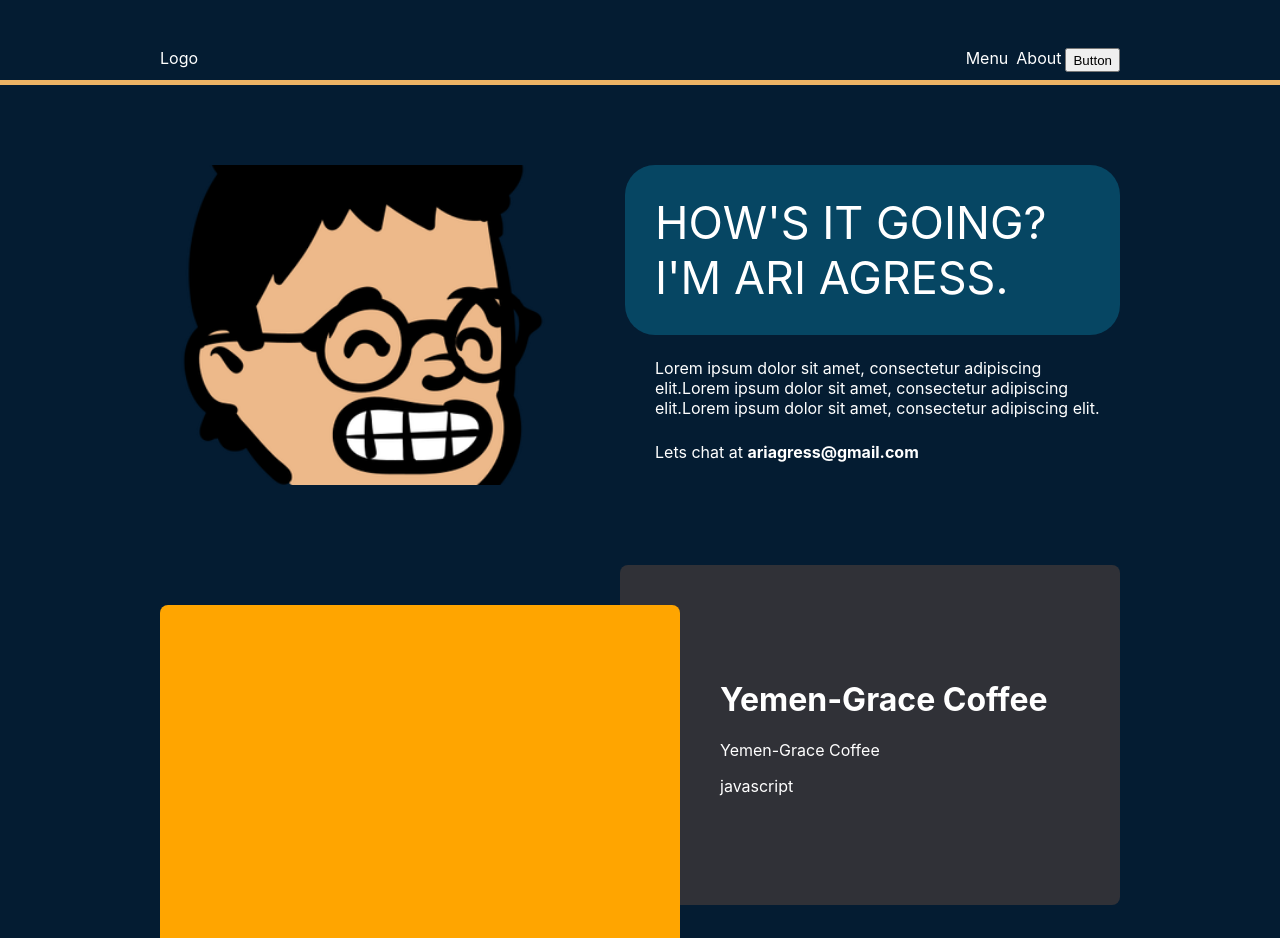
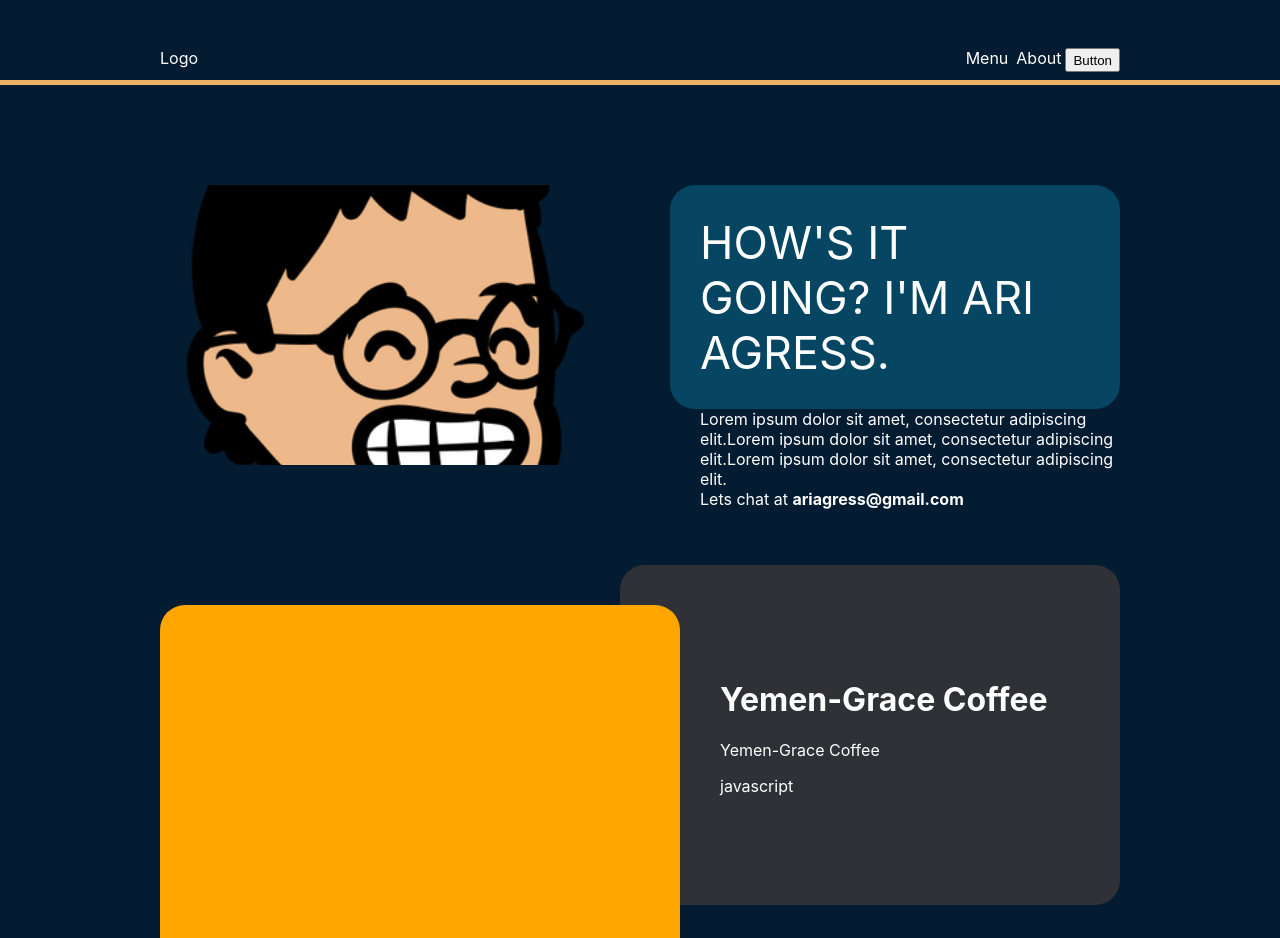
Before and after one commit to AriAgress/AriA_Portfolio, a React (Create React App) app: page /about in a window 1280 px wide. Shown: the top 938 px of the page. Built offline with nearby package versions, Linux system fonts and the light colour scheme.

Commit message:
Add(Projects): Logic to flip alternating boxes

```diff
--- a/src/Components/Body/Body.js
+++ b/src/Components/Body/Body.js
@@ -24,12 +24,12 @@ const BodyContainer = styled.div`
   flex-flow: row;
   justify-content: space-between;
 
-  margin-top: 10vh;
-  margin-bottom: 10vh;
+  margin-top: 100px;
+  margin-bottom: 100px;
 `;
 
 const ImgContainer = styled.div`
-  width: 45%;
+  width: 50%;
 `;
 
 const Img = styled.div`
@@ -42,7 +42,7 @@ const Img = styled.div`
 `;
 
 const TextContainer = styled.div`
-  width: 55%;
+  width: 50%;
 
   display: flex;
   flex-flow: column;
--- a/src/Components/Body/QuoteBox/QuoteBox.js
+++ b/src/Components/Body/QuoteBox/QuoteBox.js
@@ -5,7 +5,7 @@ const DialogBox = styled.div`
   height: 80%;
   width: 100%;
   background-color: #064663;
-  border-radius: 30px;
+  border-radius: 25px;
 
   display: flex;
   justify-content: center;
--- a/src/Components/Projects/Projects.js
+++ b/src/Components/Projects/Projects.js
@@ -1,5 +1,5 @@
 import React from 'react';
-import { projects, even } from '../../Utils/ProjectObjects';
+import { projects } from '../../Utils/ProjectObjects';
 import styled from 'styled-components';
 
 const ProjectsWrapper = styled.div`
@@ -8,6 +8,7 @@ const ProjectsWrapper = styled.div`
   align-items: center;
   justify-content: center;
 `;
+
 const ProjectsContainer = styled.div`
   width: 100%;
   max-width: 960px;
@@ -17,16 +18,18 @@ const ProjectsContainer = styled.div`
   flex-flow: ${props => (props.even ? 'row-reverse' : 'row')};
   align-items: center;
   justify-content: center;
-  margin-bottom: 10vh;
+  margin-bottom: 100px;
 `;
+
 const ProjectImg = styled.div`
   width: 50%;
   height: 300px;
   padding: 30px;
   background: orange;
-  border-radius: 8px;
+  border-radius: 25px;
   z-index: 1;
 `;
+
 const ProjectDescription = styled.div`
   width: 50%;
   min-height: 300px;
@@ -35,33 +38,30 @@ const ProjectDescription = styled.div`
   align-items: center;
   justify-content: center;
   padding: 20px;
-  border-radius: 8px;
+  border-radius: 25px;
   color: white;
-  margin-left: -60px;
+  /* margin-left: -60px; */
   /* margin-right: -60px; */
+  margin-left: ${props => (props.even ? '0px' : '-60px')};
+  margin-right: ${props => (props.even ? '-60px' : '0px')};
   margin-bottom: 100px;
 `;
+
 const Content = styled.div`
   width: 100%;
   height: 100%;
-  margin-left: 80px;
+  /* margin-left: 80px; */
+  margin-left: ${props => (props.even ? '0px' : '80px')};
+  margin-right: ${props => (props.even ? '80px' : '0px')};
 `;
 
 const Projects = () => {
-  // const even = ({ projects.projectID }) => {
-  //   if (projects.projectID % 2 === 0) {
-  //     return true;
-  //   } else {
-  //     return false;
-  //   }
-  // };
-
   return (
     <ProjectsWrapper>
       {projects.map((p, i) => (
-        <ProjectsContainer key={i} even={even}>
+        <ProjectsContainer key={i} even={p.projectID % 2 === 0 ? true : false}>
           <ProjectImg></ProjectImg>
-          <ProjectDescription>
+          <ProjectDescription even={p.projectID % 2 === 0 ? true : false}>
             <Content>
               <h1>{p.projectTitle}</h1>
               <p>{p.projectTitle}</p>
--- a/src/Utils/ProjectObjects.js
+++ b/src/Utils/ProjectObjects.js
@@ -1,26 +1,23 @@
 export const projects = [
   {
-    projectID: [1],
+    projectID: 1,
     projectImage: 'blank',
     projectTitle: 'Yemen-Grace Coffee',
     description: 'lorem x3',
     language: 'javascript',
   },
   {
-    projectID: [2],
+    projectID: 2,
     projectImage: 'blank',
     projectTitle: 'East Bay Records',
     description: 'lorem x3',
     language: 'javascript',
   },
   {
-    projectID: [3],
+    projectID: 3,
     projectImage: 'blank',
     projectTitle: 'Notepad App',
     description: 'lorem x3',
     language: 'javascript',
   },
 ];
-
-export const even = projects % 2 === 0 ? true : false;
-// export const even = projects.projectID ? true : false;
```
